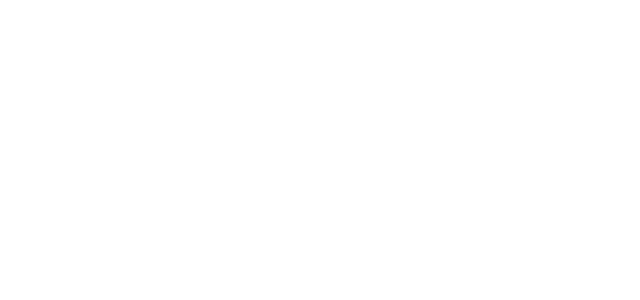
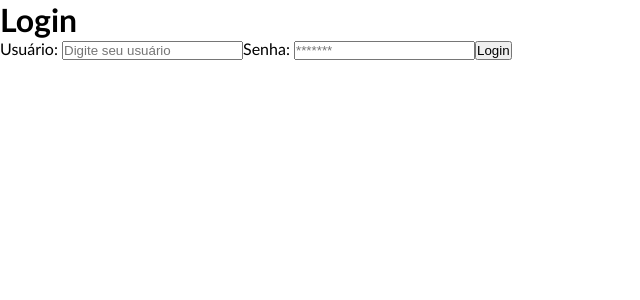
Before and after one commit to vtrajanodev/feedbackscontinuosfront, a React (Create React App) app: page /login in a window 1280 px wide. Shown: the top 300 px of the page, without its empty margins (0-640 px from the left). Built offline with nearby package versions, Linux system fonts and the light colour scheme.

Commit message:
Criando a tela de login

```diff
--- a/src/pages/Login/Login.jsx
+++ b/src/pages/Login/Login.jsx
@@ -1,8 +1,31 @@
-import styles from './Login.module.css';
+import { Formik, Field, Form } from 'formik';
+// import { useContext } from 'react';
+// import { AuthContext } from '../context/AuthContext';
+import styles from './login.module.css';
 
 export const Login = () => {
   return (
-    <>
-    </>
-  )
+    <div className={styles.content}>
+    <h1>Login</h1>
+    <Formik
+      initialValues={{
+        user: '',
+        password: '',
+      }}
+      onSubmit={async (values) => {
+
+      }}
+    >
+      <Form>
+        <label htmlFor="user">Usuário: </label>
+        <Field id="user" name="user" placeholder="Digite seu usuário" />
+
+        <label htmlFor="password">Senha: </label>
+        <Field id="password" name="password" placeholder="*******" />
+
+        <button type="submit">Login</button>
+      </Form>
+    </Formik>
+  </div>
+  );
 }
--- /dev/null
+++ b/src/pages/Login/login.module.css
@@ -0,0 +1,3 @@
+.content {
+
+}
```
Also changed, not shown: src/context/AuthContext.jsx (added).
